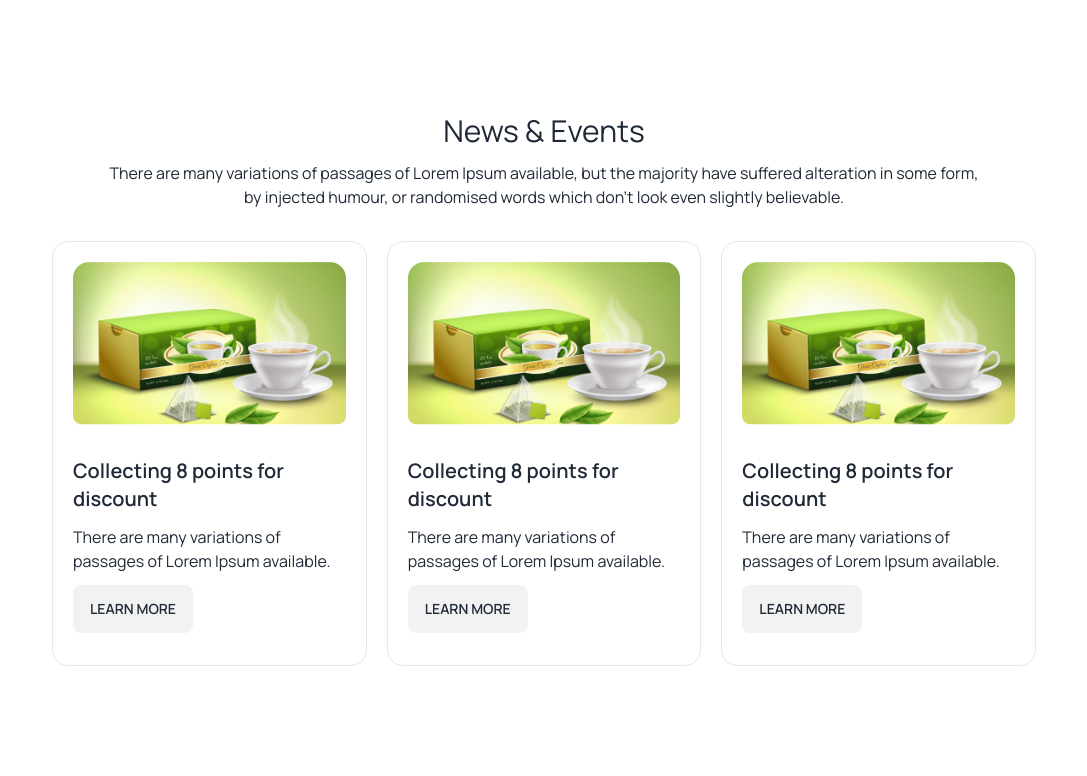
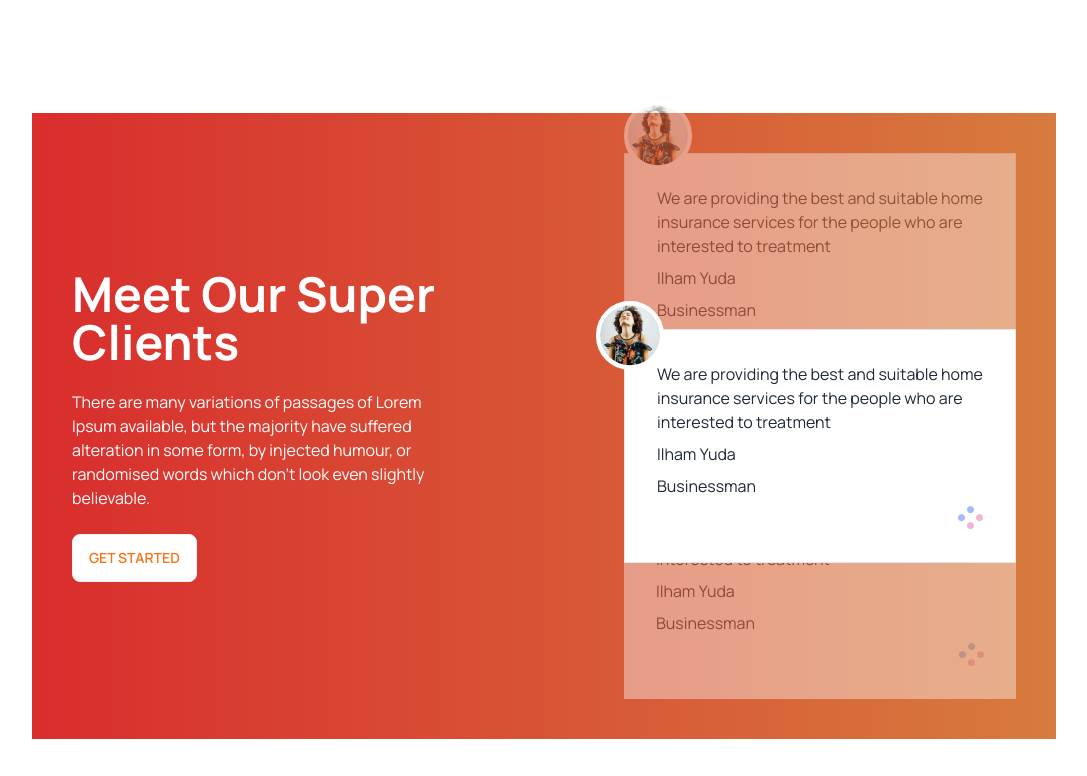
Before and after one commit to akanik3376/modul-12-tea-house, a plain HTML site: page index.html in a window 1280 px wide. Shown: the part 1564-2340 px from the top of the page, without its empty margins (96-1183 px from the left). Before the commit the page ends 2270 px from the top, so only its background shows below. Drawn offline with nearby package versions, Linux system fonts and the light colour scheme.

Commit message:
added super clints section

```diff
--- a/index.html
+++ b/index.html
@@ -183,7 +183,102 @@
         <!-- Meet Our Super Clients section start hare  -->
 
         <section class="mt-10">
+            <div class="hero flex  flex-col lg:flex-row bg-gradient-to-r from-[#d92d2d] to-[#d77b3e]">
 
+                <div class="hero-content my-12 px-10 text-white flex-1">
+
+                    <div>
+                        <h1 class="text-5xl font-bold">Meet Our Super Clients</h1>
+                        <p class="py-6 pr-8 md:pr-28">There are many variations of passages of Lorem Ipsum available,
+                            but the
+                            majority
+                            have suffered alteration in some form, by injected humour, or randomised words which don't
+                            look even slightly believable. </p>
+                        <button class="btn bg-white text-orange-500">Get Started</button>
+                    </div>
+                </div>
+
+                <!-- review container  -->
+
+                <!--next review  -->
+                <div class="flex-1 relative gap-0">
+
+                    <div class="relative z-10 opacity-40 p-10">
+                        <div class=" bg-white flex items-center border ">
+                            <div class="card-body">
+
+                                <p>We are providing the best and suitable home insurance services for the people who are
+                                    interested to treatment</p>
+
+                                <h6>
+                                    Ilham Yuda
+                                </h6>
+                                <p>
+                                    Businessman
+                                </p>
+                                <div class="flex justify-end">
+                                    <img src="./images/circles.png" alt="">
+                                </div>
+                            </div>
+                        </div>
+                        <img src="./images/client.png" alt=""
+                            class="absolute -top-3 border-4	bg-white border-white rounded-full">
+                    </div>
+
+
+                    <!-- cureant review  -->
+
+                    <div class="absolute z-20 top-44
+                     p-10">
+                        <div class=" bg-white  border ">
+                            <div class="card-body">
+
+                                <p>We are providing the best and suitable home insurance services for the people who are
+                                    interested to treatment</p>
+
+                                <h6>
+                                    Ilham Yuda
+                                </h6>
+                                <p>
+                                    Businessman
+                                </p>
+                                <div class="flex justify-end">
+                                    <img src="./images/circles.png" alt="">
+                                </div>
+                            </div>
+                        </div>
+                        <img src="./images/client.png" alt=""
+                            class="absolute top-3 left-3 border-4	bg-white border-white rounded-full">
+                    </div>
+
+
+                    <!-- previous review  -->
+
+
+                    <div class="relative z-10 opacity-40 p-10">
+                        <div class=" bg-white  ">
+                            <div class="card-body">
+
+                                <p>We are providing the best and suitable home insurance services for the people who are
+                                    interested to treatment</p>
+
+                                <h6>
+                                    Ilham Yuda
+                                </h6>
+                                <p>
+                                    Businessman
+                                </p>
+                                <div class="flex justify-end">
+                                    <img src="./images/circles.png" alt="">
+                                </div>
+                            </div>
+                        </div>
+                        <img src="./images/client.png" alt=""
+                            class="absolute -top-3 border-4	bg-white border-white rounded-full">
+                    </div>
+
+                </div>
+            </div>
         </section>
 
         <!-- News & Events start hare  -->
```
